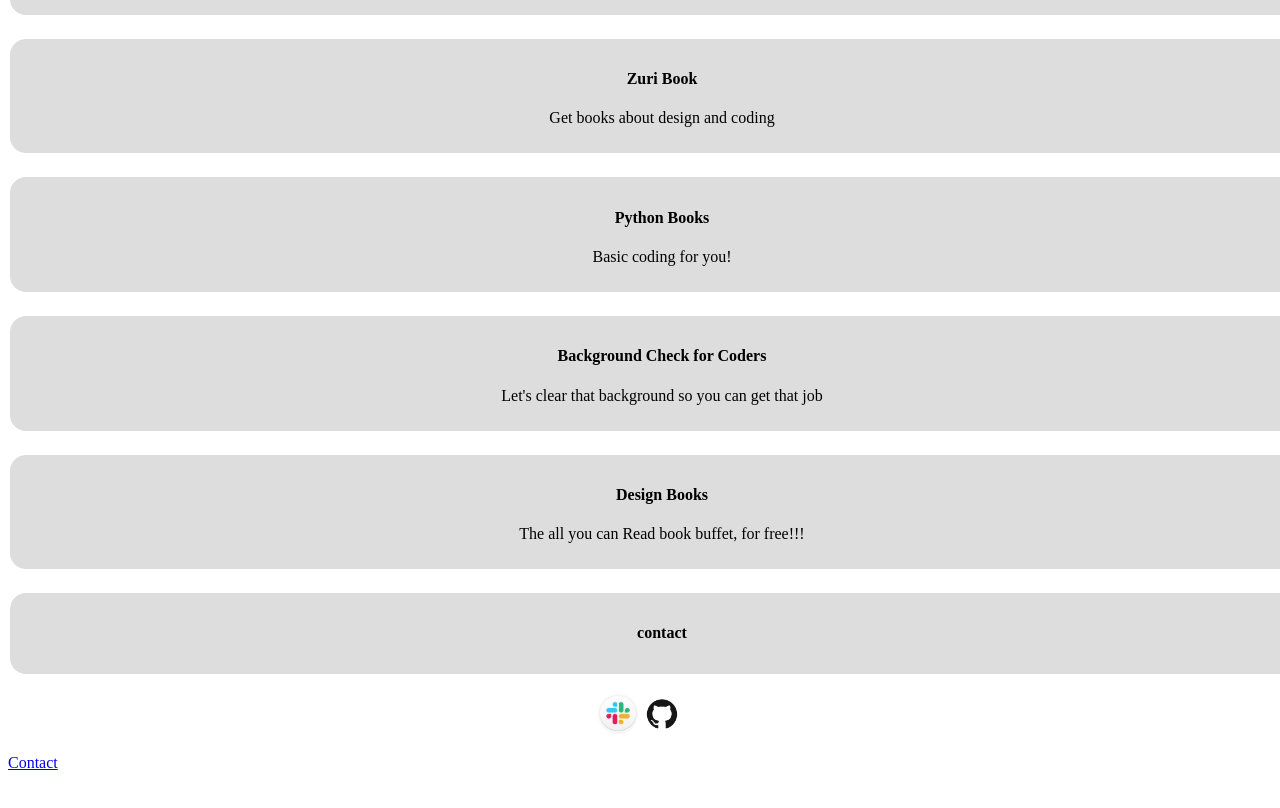
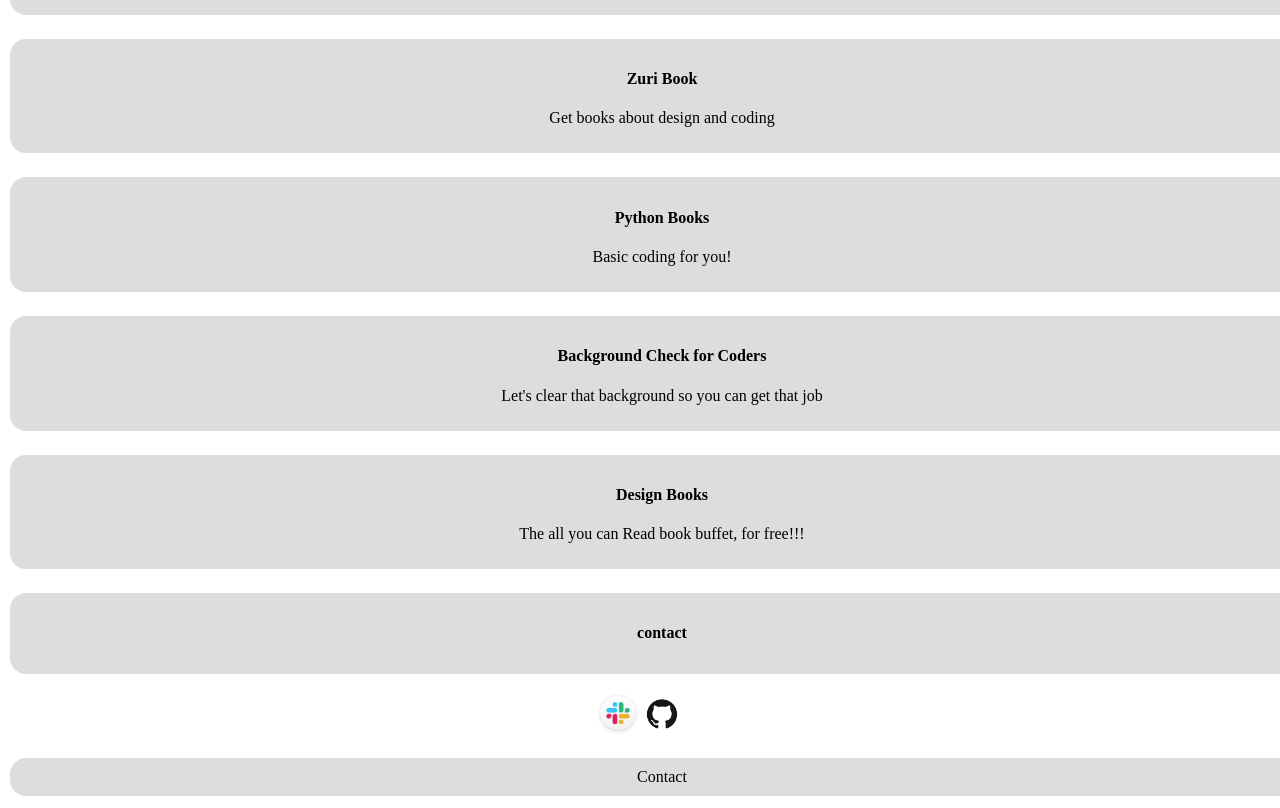
Before and after one commit to Ntshangase/webprofile, a React (Create React App) app: page /contact in a window 1280 px wide. Shown: the part 416-1224 px from the top of the page. Before the commit the page ends 1196 px from the top, so only its background shows below. Built offline with nearby package versions, Linux system fonts and the light colour scheme.

Commit message:
let me go eat!!

```diff
--- a/src/App.js
+++ b/src/App.js
@@ -18,7 +18,7 @@ class App extends React.Component {
           < Profile />
         </>
         <Nav>
-          <Link to="/contact">Contact</Link>
+          <Link to="/contact" id="contact">Contact</Link>
         </Nav>
       </Router>
     );
--- a/src/profile.js
+++ b/src/profile.js
@@ -22,7 +22,7 @@ export default function Profile() {
           <p> <a id='book__python' href='http://books.zuri.team/python-for-beginners?ref_id=Zulu' target="blank"><h4>Python Books</h4> <p>Basic coding for you! </p></a> </p>
           <p> <a id='pitch' href='https://background.zuri.team/' target="blank"><h4>Background Check for Coders</h4> <p>Let's clear that background so you can get that job</p></a> </p>
           <p> <a id='book__design' href='https://books.zuri.team/design-rules' target="blank"><h4>Design Books</h4> <p>The all you can Read book buffet, for free!!!</p></a> </p>
-          <p> <a id='contact' href='/contact.js' target="blank" title='contact'> <h4>contact</h4></a> </p>
+          <p> <a id='contact' href='/contact' target="blank" > <h4>contact</h4></a> </p>
         </p>
         <p> <img id='pic1' src={slac} alt='slack logo'></img> <img id='pic2' src={git} alt='github logo' ></img> </p>
       </center>
```
Also changed, not shown: src/style.css (line endings or trailing spaces).
